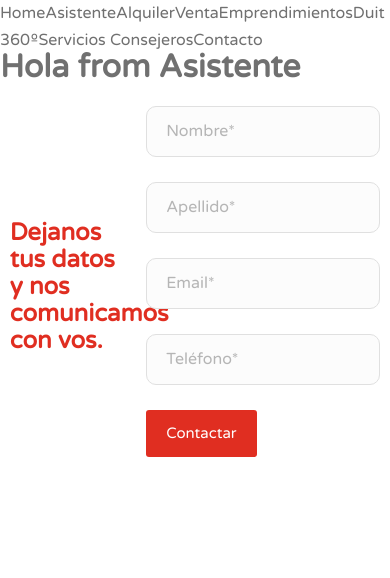
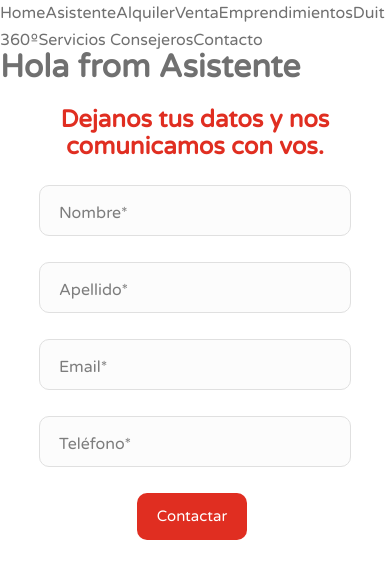
Before and after one commit to MiltonBarraza/Duit, a Next.js app: page /asistente in a window 390 px wide. Shown: the top 578 px of the page. Built offline with nearby package versions, Linux system fonts and the light colour scheme.

Commit message:
Se termino el con el HTML y el CSS del apartado Feature-AsPer-Contacto

```diff
--- a/components/AsPerContacto/asPerContacto.module.scss
+++ b/components/AsPerContacto/asPerContacto.module.scss
@@ -9,7 +9,6 @@
     max-width: 1400px;
     margin: auto;
     height: 400px;
-
 
     h3 {
         color: $rojo-1;
@@ -27,45 +26,36 @@
         align-items: center;
         justify-content: space-between;
 
-
-    }
-
-
-
         .contactFormGroup {
-        width: 100%;
-        display: flex;
-        align-items: center;
-        margin-bottom: 25px;
+            width: 45%;
+            position: relative;
+            margin-bottom: 10px;
 
             .formControl {
                 border-radius: 10px;
             }
+
+            .inputPlaceholder {
+                position: absolute;
+                top: 15px;
+                margin: 0;
+                padding-left: 20px;
+                transition: all 200ms;
+                opacity: 0.5;
+                cursor: text;
+                color: black;
+            }
+        }
     }
 
-    .formControl:focus+.inputPlaceholder,
-    .formControl:not(:placeholder-shown)+.inputPlaceholder {
-        transform: translateY(-35px);
-        font-size: 90%;
-        opacity: 1;
-    }
-
-    .formControl:focus+.textareaPlaceholder,
-    .formControl:not(:placeholder-shown)+.textareaPlaceholder {
-        transform: translateY(-75px);
-        font-size: 90%;
-        opacity: 1;
-    }
-
-    input,
-    textarea {
-        margin: 0;
+    input {
         height: 51px;
         line-height: 51px;
         padding: 0 20px;
         outline: 0;
         font-size: 15px;
         color: gray;
+        margin: 0 0 16px 0;
         max-width: 100%;
         width: 100%;
         box-sizing: border-box;
@@ -75,23 +65,6 @@
         border: 1px solid #e0e0e0;
         opacity: 1;
         border-radius: 3px;
-        user-select: none;
-    }
-
-    textarea {
-        min-height: 130px;
-        transition: none !important;
-        min-width: 100%;
-    }
-
-    .inputPlaceholder,
-    .textareaPlaceholder {
-        position: absolute;
-        margin: 0;
-        padding-left: 20px;
-        transition: all 200ms;
-        opacity: 0.5;
-        cursor: text;
     }
 
     label {
@@ -104,6 +77,7 @@
     }
 
     button {
+
         background-color: $rojo-1;
         top: 0;
         padding: 10px 20px;
@@ -117,12 +91,18 @@
         margin-right: 6px;
         overflow: hidden;
         border: 0;
-        border-radius: 3px;
-    }
+        border-radius: 10px;
     }
 
+    .formControl:focus+.inputPlaceholder,
+    .formControl:not(:placeholder-shown)+.inputPlaceholder {
+        transform: translateY(-35px);
+        font-size: 90%;
+        opacity: 1;
+    }
 
     .noSelect {
+        // Preguntar como lo pongo
         -webkit-touch-callout: none;
         -webkit-user-select: none;
         -khtml-user-select: none;
@@ -130,14 +110,33 @@
         -ms-user-select: none;
         user-select: none;
     }
+}
 
-.contactoContainer {
-    display: flex;
-    flex-direction: row;
-    align-items: center;
-    justify-content: center;
-    margin: auto;
-    max-width: 1200px;
-    font-size: 15px; // bootstrap
-    line-height: 27px; // bootstrap
+@media only screen and (max-width: 1024px) {
+    .contacto {
+        flex-direction: column;
+        height: fit-content;
     }
+}
+
+@media only screen and (max-width: 1024px) {
+    .contacto h3 {
+        width: 90%;
+        text-align: center;
+        margin: 25px;
+    }
+}
+
+@media only screen and (max-width: 1024px) {
+    .contacto .formulario {
+        flex-direction: column;
+        width: 80%;
+        margin-bottom: 30px;
+    }
+}
+
+@media only screen and (max-width: 1024px) {
+    .contacto .formulario .contactFormGroup {
+        width: 100%;
+    }
+}
```
Also changed, not shown: components/AsPerContacto/asPerContactoComponents.jsx (deleted, +0 -7 lines). Lines whose indentation alone changed are shown as unchanged.
